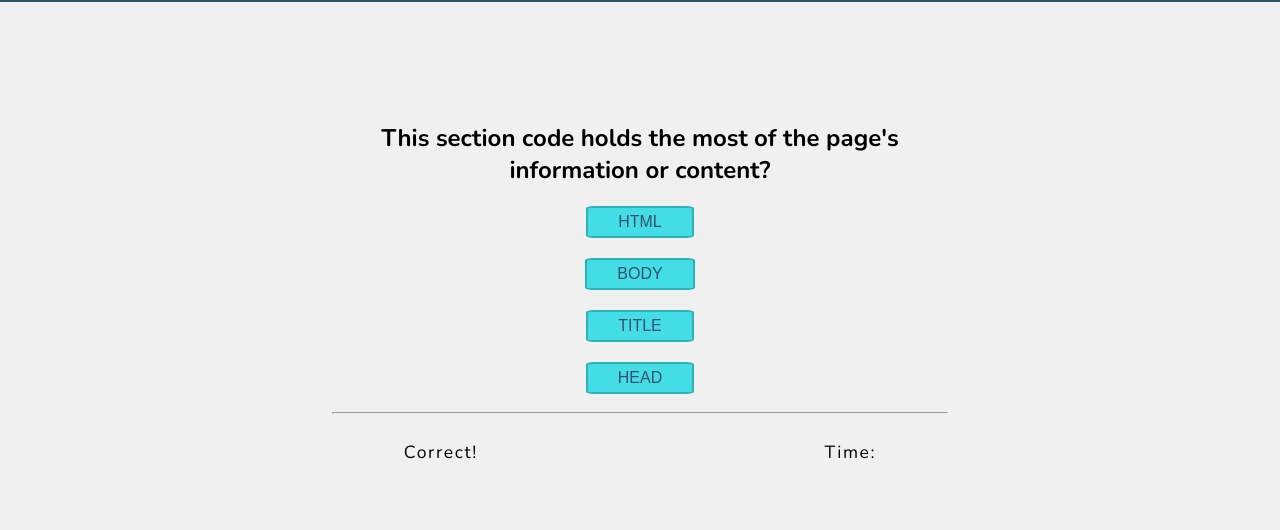
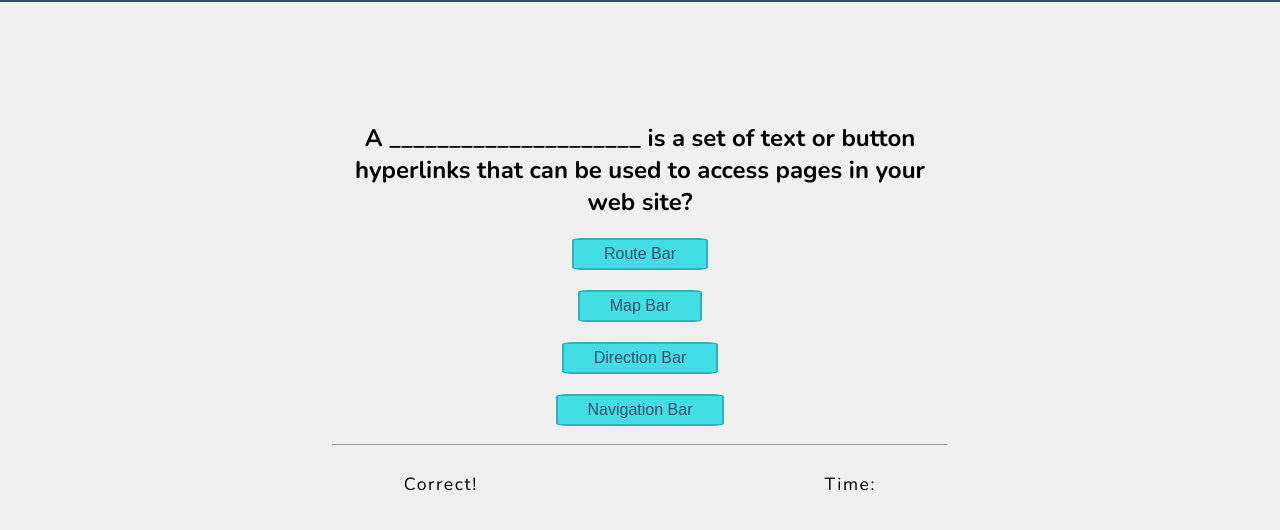
Before and after one commit to nvalline/coding-quiz, a plain HTML site: page index.html in a window 1280 px wide. Shown: the part 78-608 px from the top of the page. Drawn offline with nearby package versions, Linux system fonts and the light colour scheme.

Commit message:
added Q5 to html

```diff
--- a/index.html
+++ b/index.html
@@ -57,12 +57,22 @@
         </section>
 
         <!-- Question Four -->
-        <section id="question-four" class="content-block">
+        <section id="question-four" class="content-block hidden">
             <h2>This section code holds the most of the page's information or content?</h2>
             <button class="answer-btn" data-answer="wrong">HTML</button>
             <button class="answer-btn" data-answer="correct">BODY</button>
             <button class="answer-btn" data-answer="wrong">TITLE</button>
             <button class="answer-btn" data-answer="wrong">HEAD</button>
+        </section>
+
+        <!-- Question Five -->
+        <section id="question-five" class="content-block">
+            <h2>A _____________________ is a set of text or button hyperlinks that can be used to access pages in your
+                web site?</h2>
+            <button class="answer-btn" data-answer="wrong">Route Bar</button>
+            <button class="answer-btn" data-answer="correct">Map Bar</button>
+            <button class="answer-btn" data-answer="wrong">Direction Bar</button>
+            <button class="answer-btn" data-answer="correct">Navigation Bar</button>
         </section>
 
         <!-- Answer & Time Section -->
```
